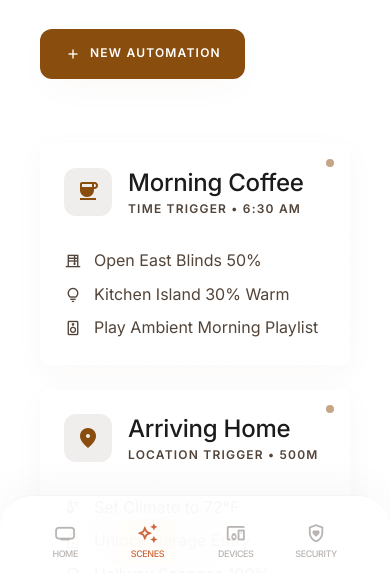
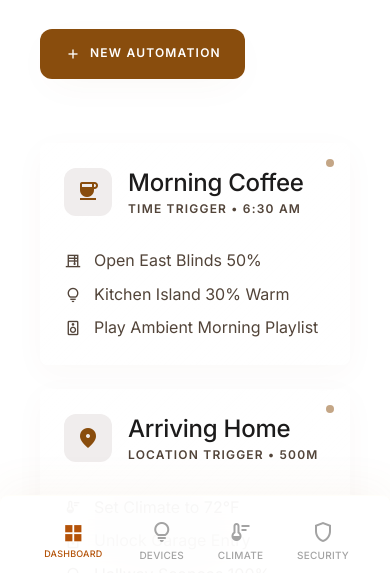
Before and after one commit to ohugods/aurelian-home-app, a plain HTML site: page screens/automa_es.html in a window 390 px wide. Shown: the part 269-842 px from the top of the page. Drawn offline with nearby package versions, Linux system fonts and the light colour scheme.

Commit message:
fix(ui): bottom nav Aura Home (Devices em configurações + Climate em iluminação)

```diff
--- a/screens/automa_es.html
+++ b/screens/automa_es.html
@@ -313,23 +313,23 @@
 </div>
 </div>
 </main>
-<!-- BottomNavBar -->
-<nav class="fixed bottom-0 left-0 w-full h-20 z-50 flex justify-around items-center px-8 pb-safe pt-3 bg-white/90 dark:bg-stone-950/90 backdrop-blur-2xl border-t border-stone-100 dark:border-stone-800 rounded-t-[2rem] shadow-[0_-10px_40px_rgba(0,0,0,0.03)] md:hidden" aria-label="Primary navigation">
-<a href="dashboard_aura_home.html" role="button" class="flex flex-col items-center justify-center text-stone-400 dark:text-stone-600 hover:text-orange-600 transition-all Active: opacity-80 scale-90 transition-transform">
-<span class="material-symbols-outlined mb-1">home_max</span>
-<span class="font-['Inter'] text-[10px] tracking-tighter font-medium">HOME</span>
+<!-- BottomNavBar (mesmo padrão do Dashboard: Dashboard / Devices / Climate / Security) -->
+<nav class="fixed bottom-0 left-0 w-full h-20 z-50 flex justify-around items-center px-6 pb-safe pt-3 bg-white/90 dark:bg-neutral-950/90 backdrop-blur-2xl rounded-t-xl border-t border-amber-100/10 shadow-[0_-10px_40px_rgba(184,115,51,0.05)] md:hidden" aria-label="Primary navigation">
+<a aria-current="page" class="flex flex-col items-center justify-center text-amber-700 dark:text-amber-500 transition-colors duration-300 scale-90 transition-transform" href="dashboard_aura_home.html">
+<span class="material-symbols-outlined mb-1" style="font-variation-settings: 'FILL' 1;">grid_view</span>
+<span class="font-['Inter'] text-[10px] font-medium tracking-wide uppercase">Dashboard</span>
 </a>
-<a href="automa_es.html" role="button" class="flex flex-col items-center justify-center text-orange-700 dark:text-orange-500 bg-orange-50/30 dark:bg-orange-950/20 rounded-xl px-3 py-1 hover:text-orange-600 transition-all Active: opacity-80 scale-90 transition-transform">
-<span class="material-symbols-outlined mb-1">auto_awesome</span>
-<span class="font-['Inter'] text-[10px] tracking-tighter font-medium">SCENES</span>
+<a class="flex flex-col items-center justify-center text-neutral-400 dark:text-neutral-600 hover:text-amber-600 dark:hover:text-amber-400 transition-colors" href="configura_es_de_dispositivo.html">
+<span class="material-symbols-outlined mb-1" style="font-variation-settings: 'FILL' 0;">lightbulb</span>
+<span class="font-['Inter'] text-[10px] font-medium tracking-wide uppercase">Devices</span>
 </a>
-<a href="configura_es_de_dispositivo.html" role="button" class="flex flex-col items-center justify-center text-stone-400 dark:text-stone-600 hover:text-orange-600 transition-all Active: opacity-80 scale-90 transition-transform">
-<span class="material-symbols-outlined mb-1">devices_other</span>
-<span class="font-['Inter'] text-[10px] tracking-tighter font-medium">DEVICES</span>
+<a class="flex flex-col items-center justify-center text-neutral-400 dark:text-neutral-600 hover:text-amber-600 dark:hover:text-amber-400 transition-colors" href="consumo_de_energia.html">
+<span class="material-symbols-outlined mb-1" style="font-variation-settings: 'FILL' 0;">thermostat</span>
+<span class="font-['Inter'] text-[10px] font-medium tracking-wide uppercase">Climate</span>
 </a>
-<a href="seguran_a.html" role="button" class="flex flex-col items-center justify-center text-stone-400 dark:text-stone-600 hover:text-orange-600 transition-all Active: opacity-80 scale-90 transition-transform">
-<span class="material-symbols-outlined mb-1">shield_with_heart</span>
-<span class="font-['Inter'] text-[10px] tracking-tighter font-medium">SECURITY</span>
+<a class="flex flex-col items-center justify-center text-neutral-400 dark:text-neutral-600 hover:text-amber-600 dark:hover:text-amber-400 transition-colors" href="seguran_a.html">
+<span class="material-symbols-outlined mb-1" style="font-variation-settings: 'FILL' 0;">shield</span>
+<span class="font-['Inter'] text-[10px] font-medium tracking-wide uppercase">Security</span>
 </a>
 </nav>
 </body></html>
```
Also changed, not shown: screens/configura_es_de_dispositivo.html (+20 -1 lines), screens/ilumina_o.html (+5 -5 lines).
